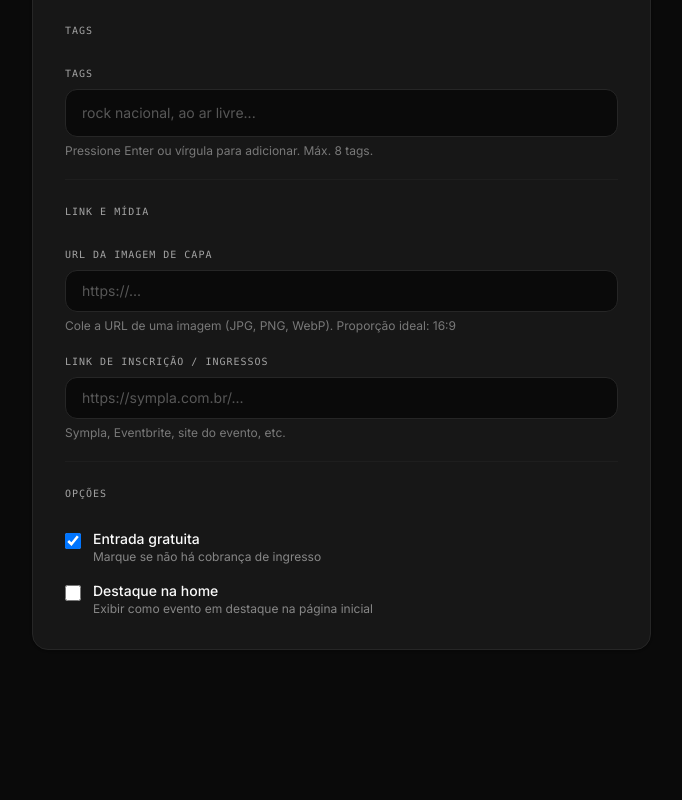
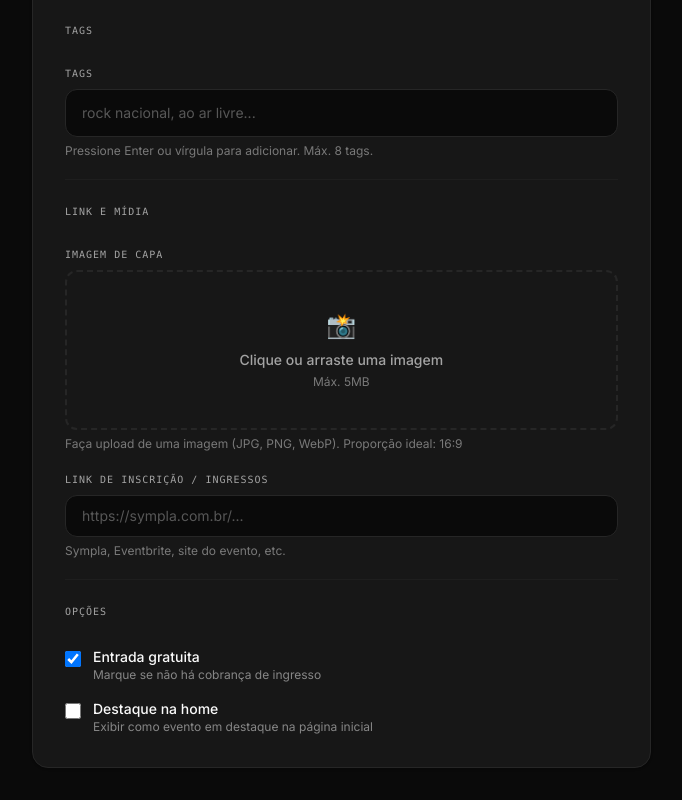
Before and after one commit to gabrielsilveira-ux/showzin-on, a Next.js app: page /admin/eventos/novo in a window 1280 px wide. Shown: the part 1456-2256 px from the top of the page, without its empty margins (272-954 px from the left). Before the commit the page ends 2138 px from the top, so only its background shows below. Built offline with nearby package versions, Linux system fonts and the light colour scheme.

Commit message:
feat: add image upload feature for events via supabase storage

```diff
--- /dev/null
+++ b/app/api/admin/upload/route.ts
@@ -0,0 +1,47 @@
+import { NextResponse } from 'next/server'
+import { createClient } from '@supabase/supabase-js'
+
+const supabaseUrl = process.env.NEXT_PUBLIC_SUPABASE_URL!
+const supabaseServiceRoleKey = process.env.SUPABASE_SERVICE_ROLE_KEY
+
+export async function POST(request: Request) {
+  try {
+    if (!supabaseServiceRoleKey) {
+      return NextResponse.json({ error: 'Servidor não configurado para upload (faltando SERVICE_ROLE_KEY).' }, { status: 500 })
+    }
+
+    const supabase = createClient(supabaseUrl, supabaseServiceRoleKey)
+    const formData = await request.formData()
+    const file = formData.get('file') as File | null
+
+    if (!file) {
+      return NextResponse.json({ error: 'Nenhum arquivo enviado.' }, { status: 400 })
+    }
+
+    // Generate unique filename
+    const uniqueSuffix = `${Date.now()}-${Math.round(Math.random() * 1e9)}`
+    const extension = file.name.split('.').pop() || 'jpg'
+    const filename = `${uniqueSuffix}.${extension}`
+
+    const { data, error } = await supabase.storage
+      .from('event-images')
+      .upload(filename, file, {
+        contentType: file.type,
+        upsert: false,
+      })
+
+    if (error) {
+      console.error('Supabase upload error:', error)
+      return NextResponse.json({ error: error.message }, { status: 500 })
+    }
+
+    const { data: publicUrlData } = supabase.storage
+      .from('event-images')
+      .getPublicUrl(filename)
+
+    return NextResponse.json({ url: publicUrlData.publicUrl })
+  } catch (error) {
+    console.error('Upload route error:', error)
+    return NextResponse.json({ error: 'Erro interno ao fazer upload da imagem.' }, { status: 500 })
+  }
+}
--- a/app/eventos/[slug]/page.tsx
+++ b/app/eventos/[slug]/page.tsx
@@ -1,6 +1,8 @@
 import { Suspense } from 'react'
 import { notFound } from 'next/navigation'
 import Link from 'next/link'
+import Image from 'next/image'
+import Image from 'next/image'
 import type { Metadata } from 'next'
 import { getEventBySlug, getEvents, CATEGORY_CONFIG } from '@/lib/db'
 import { formatEventDate, formatFullDate } from '@/lib/utils'
@@ -85,7 +87,7 @@ export default async function EventPage({ params }: Props) {
             {/* Imagem na Direita */}
             <div className="md:w-[50%] relative min-h-[280px] md:min-h-full bg-neutral-900">
               {event.image_url ? (
-                <img src={event.image_url} alt={event.title} className="absolute inset-0 w-full h-full object-cover" />
+                <Image src={event.image_url} alt={event.title} fill className="object-cover" priority />
               ) : (
                 <div className="absolute inset-0 flex flex-col items-center justify-center p-6" style={{ background: `linear-gradient(135deg, ${event.color}25, ${event.color}60)` }}>
                   <div className="text-9xl mb-4 drop-shadow-lg">{event.emoji}</div>
--- a/components/admin/EventForm.tsx
+++ b/components/admin/EventForm.tsx
@@ -42,7 +42,41 @@ export default function EventForm({ initial = {}, eventId, mode }: Props) {
   const [tagInput, setTagInput] = useState('')
   const [saving, setSaving] = useState(false)
   const [saved, setSaved] = useState(false)
+  const [uploadingImage, setUploadingImage] = useState(false)
   const [errors, setErrors] = useState<Partial<Record<keyof EventFormData, string>>>({})
+
+  const handleImageUpload = async (e: React.ChangeEvent<HTMLInputElement>) => {
+    const file = e.target.files?.[0]
+    if (!file) return
+
+    if (file.size > 5 * 1024 * 1024) {
+      alert('A imagem deve ter no máximo 5MB')
+      return
+    }
+
+    setUploadingImage(true)
+    const formData = new FormData()
+    formData.append('file', file)
+
+    try {
+      const res = await fetch('/api/admin/upload', {
+        method: 'POST',
+        body: formData,
+      })
+
+      if (!res.ok) {
+        const error = await res.json()
+        throw new Error(error.error || 'Erro ao enviar imagem')
+      }
+
+      const data = await res.json()
+      set('image_url', data.url)
+    } catch (err) {
+      alert(err instanceof Error ? err.message : 'Erro no upload')
+    } finally {
+      setUploadingImage(false)
+    }
+  }
 
   const set = (k: keyof EventFormData, v: unknown) => {
     setForm(prev => ({ ...prev, [k]: v }))
@@ -210,8 +244,32 @@ export default function EventForm({ initial = {}, eventId, mode }: Props) {
         {/* ── LINK E MÍDIA ── */}
         <SectionLabel>Link e mídia</SectionLabel>
 
-        <Field label="URL da imagem de capa" hint="Cole a URL de uma imagem (JPG, PNG, WebP). Proporção ideal: 16:9">
-          <input value={form.image_url} onChange={e => set('image_url', e.target.value)} placeholder="https://..." className={inputCls()} />
+        <Field label="Imagem de capa" hint="Faça upload de uma imagem (JPG, PNG, WebP). Proporção ideal: 16:9">
+          {form.image_url ? (
+            <div className="relative rounded-xl overflow-hidden border border-border h-40 group">
+              <img src={form.image_url} alt="Capa do evento" className="w-full h-full object-cover" />
+              <div className="absolute inset-0 bg-black/50 opacity-0 group-hover:opacity-100 flex items-center justify-center transition-opacity">
+                <button type="button" onClick={() => set('image_url', '')} className="px-4 py-2 bg-red-500 text-white text-sm font-bold rounded-lg shadow-lg">Remover imagem</button>
+              </div>
+            </div>
+          ) : (
+            <div className="relative">
+              <input type="file" accept="image/*" onChange={handleImageUpload} disabled={uploadingImage} className="absolute inset-0 w-full h-full opacity-0 cursor-pointer disabled:cursor-not-allowed" title="Clique ou arraste a imagem" />
+              <div className={`w-full h-40 rounded-xl border-2 border-dashed border-border flex flex-col items-center justify-center text-muted transition-colors ${uploadingImage ? 'bg-white/5 border-accent' : 'hover:border-accent hover:bg-white/5'}`}>
+                {uploadingImage ? (
+                  <div className="flex items-center gap-2 font-mono text-sm text-accent">
+                    <span className="animate-spin text-xl">⏳</span> Enviando...
+                  </div>
+                ) : (
+                  <div className="text-center">
+                    <div className="text-2xl mb-2">📸</div>
+                    <div className="text-sm font-medium">Clique ou arraste uma imagem</div>
+                    <div className="text-xs mt-1 opacity-70">Máx. 5MB</div>
+                  </div>
+                )}
+              </div>
+            </div>
+          )}
         </Field>
 
         <Field label="Link de inscrição / ingressos" hint="Sympla, Eventbrite, site do evento, etc.">
```
